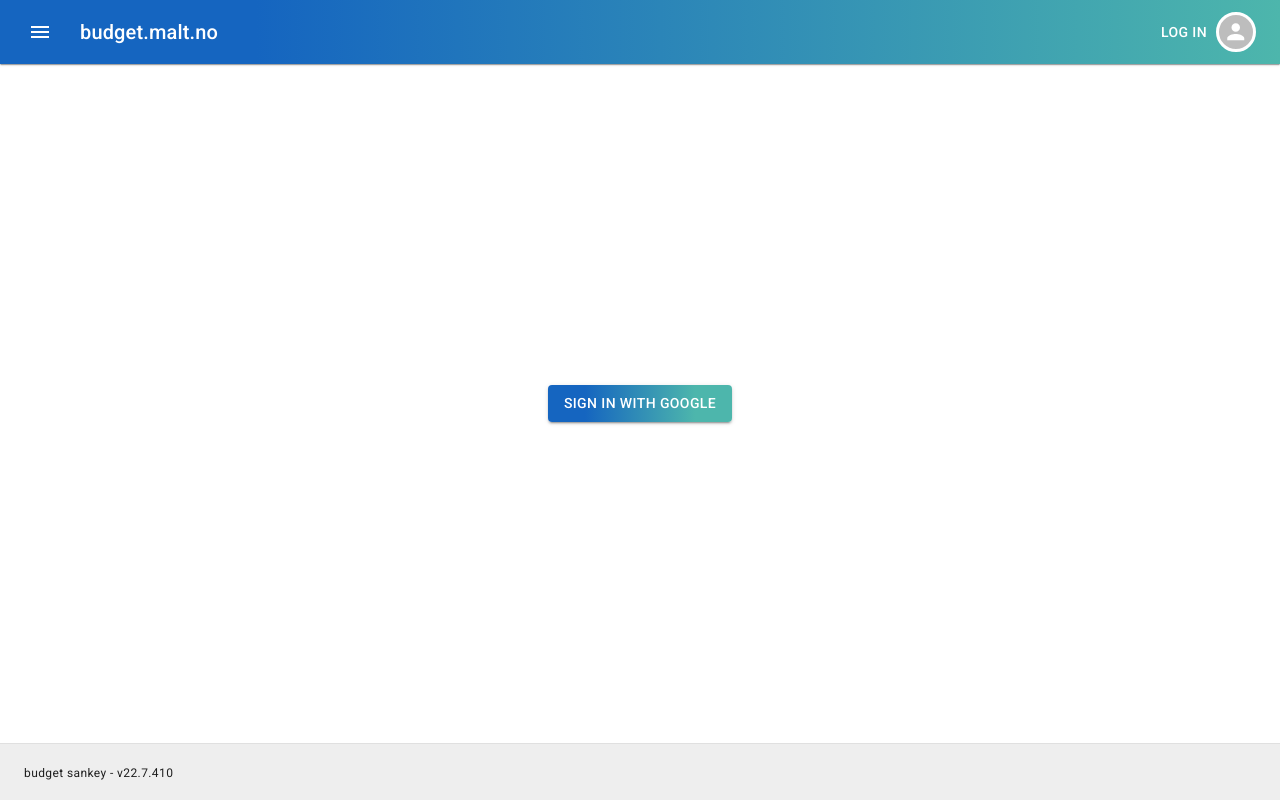
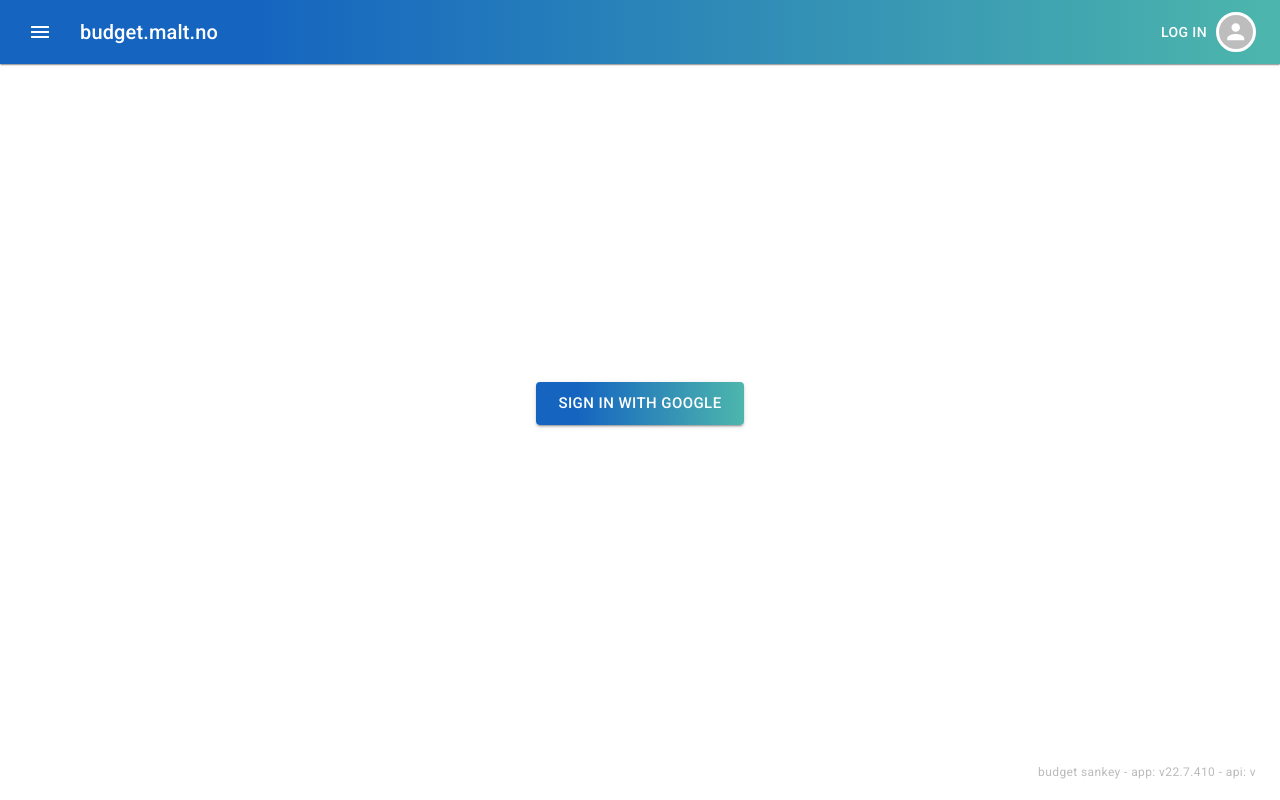
Before and after one commit to tfmalt/budget.malt.no, a Next.js app: page / in a window 1280 px wide. Built offline with nearby package versions, Linux system fonts and the light colour scheme; no server answers.

Commit message:
imporved footer

```diff
--- a/pages/index.tsx
+++ b/pages/index.tsx
@@ -7,7 +7,7 @@ import { BudgetSankey } from '../lib/components/BudgetSankey';
 import { BudgetAppBar } from '../lib/components/BudgetAppBar';
 import { YearMonthSelector } from '../lib/components/YearMonthSelector';
 import { useAuth0 } from '@auth0/auth0-react';
-import { Box, Button, Container, getTableFooterUtilityClass, useMediaQuery } from '@mui/material';
+import { Box, Button, Container, useMediaQuery } from '@mui/material';
 import { theme } from '../styles/theme';
 
 const BudgetHome: NextPage = () => {
@@ -16,6 +16,7 @@ const BudgetHome: NextPage = () => {
   const [year, setYear] = React.useState(now.getFullYear().toString());
   const [month, setMonth] = React.useState(now.getMonth().toString());
   const [years, setYears] = React.useState([]);
+  const [apiVersion, setApiVersion] = React.useState('');
 
   const fetchYears = async () => {
     const url = `${process.env.NEXT_PUBLIC_API_HOST}/budget/years`;
@@ -24,6 +25,7 @@ const BudgetHome: NextPage = () => {
       const data = await res.json();
 
       console.log('years data:', data);
+      setApiVersion(data.version);
       return data.years;
     } catch (e) {
       console.error('Got error fetching years:', e);
@@ -44,13 +46,15 @@ const BudgetHome: NextPage = () => {
       return (
         <footer
           style={{
-            backgroundColor: theme.palette.grey[200],
-            borderTop: `1px solid ${theme.palette.grey[300]}`,
+            backgroundColor: '#ffffff',
+            color: '#bbbbbb',
           }}
         >
           <Container maxWidth="xl">
-            <Box sx={{ padding: '16px 0px' }}>
-              <Typography variant="caption">budget sankey - v{packageInfo.version}</Typography>
+            <Box sx={{ padding: '16px 0px', textAlign: 'right' }}>
+              <Typography variant="caption">
+                budget sankey - app: v{packageInfo.version} - api: v{apiVersion}
+              </Typography>
             </Box>
           </Container>
         </footer>
@@ -109,9 +113,10 @@ const BudgetHome: NextPage = () => {
           <Button
             sx={{
               backgroundColor: theme.palette.primary.main,
-              background: `linear-gradient(90deg, ${theme.palette.primary.main} 20%, #4db6ac 80%)`,
+              background: `linear-gradient(90deg, ${theme.palette.primary.main} 20%, #4db6ac 100%)`,
             }}
             variant="contained"
+            size="large"
             onClick={handleLogin}
           >
             Sign in with Google
```
